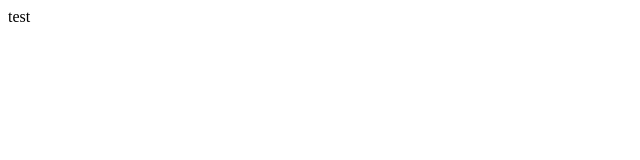
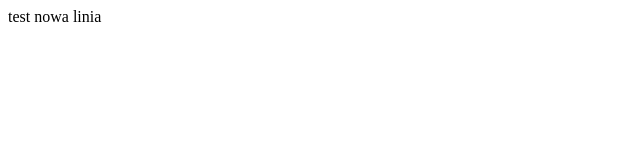
Before and after one commit to t-poplawski/moje-pierwsze-repo, a plain HTML site: page index.html in a window 1280 px wide. Shown: the full height of the page, 0-640 px from the left. Drawn offline with Linux system fonts and the light colour scheme.

Commit message:
Zmiarny na branchu-A

```diff
--- a/index.html
+++ b/index.html
@@ -7,5 +7,6 @@
 </head>
 <body>
     test
+    nowa linia
 </body>
 </html>
```
